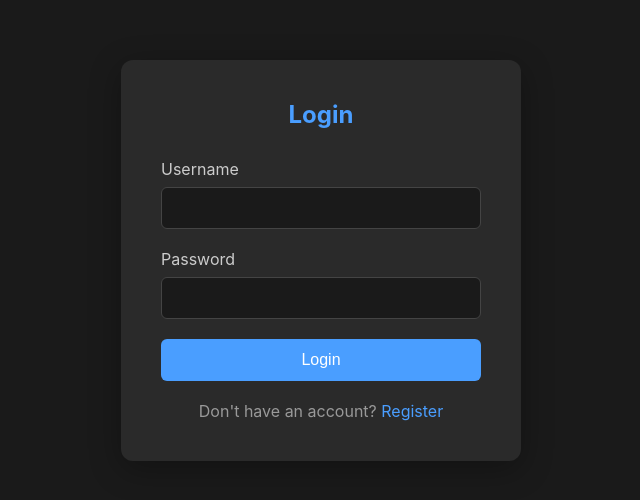
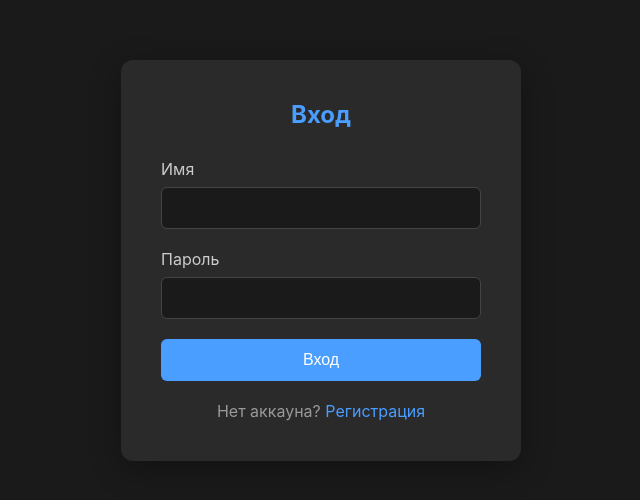
Before and after one commit to Semaff/client-hackathon-autumn-2025, a React (Vite) app: page /#/login in a window 1280 px wide. Before the commit this address led to /login. Shown: the part 140-640 px from the top of the page, without its empty margins (319-959 px from the left). Built offline with nearby package versions, Linux system fonts and the light colour scheme.

Commit message:
i18n: перевел все на русский язык

```diff
--- a/src/App.jsx
+++ b/src/App.jsx
@@ -1,4 +1,4 @@
-import { BrowserRouter as Router, Routes, Route, Navigate } from "react-router-dom";
+import { BrowserRouter as Router, Routes, Route, Navigate, HashRouter } from "react-router-dom";
 import { useState, useEffect } from "react";
 import Login from "./pages/Login";
 import Register from "./pages/Register";
@@ -34,7 +34,7 @@ function App() {
   };
 
   return (
-    <Router>
+    <HashRouter>
       <div className="app-container">
         <Routes>
           {user ? (
@@ -54,7 +54,7 @@ function App() {
           <Route path="*" element={<Navigate to={user ? "/dashboard" : "/login"} />} />
         </Routes>
       </div>
-    </Router>
+    </HashRouter>
   );
 }
 
--- a/src/pages/Dashboard.jsx
+++ b/src/pages/Dashboard.jsx
@@ -55,17 +55,17 @@ function Dashboard({ user, setUser, token, onLogout }) {
   const copyRoomLink = (roomId) => {
     const link = `${window.location.origin}/guest/${roomId}`;
     navigator.clipboard.writeText(link);
-    alert("Room link copied to clipboard!");
+    alert("Ссылка скопирована!");
   };
 
   return (
     <div className="dashboard">
       <div className="dashboard-header">
-        <h1>Welcome, {user.username}!</h1>
+        <h1>Привет, {user.username}!</h1>
         <div className="dashboard-header-btns">
           <button onClick={() => setShowProfile(!showProfile)} className="btn --not-w-full">Профиль</button>
           <button onClick={onLogout} className="btn-secondary">
-            Logout
+            Выход
           </button>
         </div>
       </div>
@@ -75,38 +75,38 @@ function Dashboard({ user, setUser, token, onLogout }) {
       )}
 
       <div className="create-room-section">
-        <h2>Create New Room</h2>
+        <h2>Создать комнату</h2>
         <form onSubmit={handleCreateRoom} className="create-room-form">
           <input
             type="text"
-            placeholder="Enter room name..."
+            placeholder="Введите имя комнаты..."
             value={roomName}
             onChange={(e) => setRoomName(e.target.value)}
             disabled={loading}
           />
           <button type="submit" className="btn" disabled={loading}>
-            {loading ? "Creating..." : "Create Room"}
+            {loading ? "Создание..." : "Создать комнату"}
           </button>
         </form>
       </div>
 
       <div className="rooms-list">
-        <h2>Your Rooms</h2>
+        <h2>Ваши комнаты</h2>
         {rooms.length === 0 ? (
-          <p style={{ color: "#999" }}>No rooms yet. Create your first room!</p>
+          <p style={{ color: "#999" }}>Пока комнат нет. Создайте свою первую!</p>
         ) : (
           rooms.map((room) => (
             <div key={room.id} className="room-item">
               <div className="room-info">
                 <h3>{room.name}</h3>
-                <p>Created: {new Date(room.created_at).toLocaleDateString()}</p>
+                <p>Создана: {new Date(room.created_at).toLocaleDateString()}</p>
               </div>
               <div style={{ display: "flex", gap: "10px" }}>
                 <button onClick={() => copyRoomLink(room.id)} className="btn-secondary">
-                  Copy Link
+                  Скопировать ссылку
                 </button>
                 <a href={`/room/${room.id}`} className="room-link">
-                  Join Room
+                  Присоединиться
                 </a>
               </div>
             </div>
--- a/src/pages/GuestJoin.jsx
+++ b/src/pages/GuestJoin.jsx
@@ -35,26 +35,26 @@ function GuestJoin() {
   };
 
   if (loading) {
-    return <div className="loading">Loading room...</div>;
+    return <div className="loading">Комната загружается...</div>;
   }
 
   if (!roomInfo) {
-    return <div className="loading">Room not found. Please check the link and try again.</div>;
+    return <div className="loading">Комната не найдена. Проверьте ссылку и попробуйте еще раз.</div>;
   }
 
   return (
     <div className="guest-join-page">
       <form className="guest-join-form" onSubmit={handleJoin}>
-        <h2>Join Room</h2>
+        <h2>Присоединиться к комнате</h2>
         <p>
-          You're joining: <strong>{roomInfo.name}</strong>
+          Вы присоединяетесь к: <strong>{roomInfo.name}</strong>
         </p>
 
         <div className="form-group">
-          <label>Your Name</label>
+          <label>Ваше имя</label>
           <input
             type="text"
-            placeholder="Enter your name..."
+            placeholder="Введите ваше имя..."
             value={guestName}
             onChange={(e) => setGuestName(e.target.value)}
             required
@@ -62,7 +62,7 @@ function GuestJoin() {
         </div>
 
         <button type="submit" className="btn">
-          Join as Guest
+          Присоединиться как Гость
         </button>
       </form>
     </div>
--- a/src/pages/Login.jsx
+++ b/src/pages/Login.jsx
@@ -39,12 +39,12 @@ function Login({ onLogin }) {
   return (
     <div className="auth-page">
       <form className="auth-form" onSubmit={handleSubmit}>
-        <h2>Login</h2>
+        <h2>Вход</h2>
 
         {error && <div className="error-message">{error}</div>}
 
         <div className="form-group">
-          <label>Username</label>
+          <label>Имя</label>
           <input
             type="text"
             value={username}
@@ -55,7 +55,7 @@ function Login({ onLogin }) {
         </div>
 
         <div className="form-group">
-          <label>Password</label>
+          <label>Пароль</label>
           <input
             type="password"
             value={password}
@@ -66,11 +66,11 @@ function Login({ onLogin }) {
         </div>
 
         <button type="submit" className="btn" disabled={loading}>
-          {loading ? "Logging in..." : "Login"}
+          {loading ? "Входим..." : "Вход"}
         </button>
 
         <div className="auth-link">
-          Don't have an account? <Link to="/register">Register</Link>
+          Нет аккауна? <Link to="/register">Регистрация</Link>
         </div>
       </form>
     </div>
--- a/src/pages/Register.jsx
+++ b/src/pages/Register.jsx
@@ -13,7 +13,7 @@ function Register({ onRegister }) {
     setError("");
 
     if (password !== confirmPassword) {
-      setError("Passwords do not match");
+      setError("Пароли не совпадают");
       return;
     }
 
@@ -44,7 +44,7 @@ function Register({ onRegister }) {
           onRegister(loginData.user, loginData.token);
         }
       } else {
-        setError(data.error || "Registration failed");
+        setError(data.error || "Ошибка регистрации");
       }
     } catch (err) {
       console.error(err);
@@ -57,12 +57,12 @@ function Register({ onRegister }) {
   return (
     <div className="auth-page">
       <form className="auth-form" onSubmit={handleSubmit}>
-        <h2>Register</h2>
+        <h2>Регистрация</h2>
 
         {error && <div className="error-message">{error}</div>}
 
         <div className="form-group">
-          <label>Username</label>
+          <label>Имя</label>
           <input
             type="text"
             value={username}
@@ -73,7 +73,7 @@ function Register({ onRegister }) {
         </div>
 
         <div className="form-group">
-          <label>Password</label>
+          <label>Пароль</label>
           <input
             type="password"
             value={password}
@@ -84,7 +84,7 @@ function Register({ onRegister }) {
         </div>
 
         <div className="form-group">
-          <label>Confirm Password</label>
+          <label>Повторите пароль</label>
           <input
             type="password"
             value={confirmPassword}
@@ -95,11 +95,11 @@ function Register({ onRegister }) {
         </div>
 
         <button type="submit" className="btn" disabled={loading}>
-          {loading ? "Registering..." : "Register"}
+          {loading ? "Регистрируем..." : "Регистрация"}
         </button>
 
         <div className="auth-link">
-          Already have an account? <Link to="/login">Login</Link>
+          Уже есть аккаунт? <Link to="/login">Вход</Link>
         </div>
       </form>
     </div>
--- a/src/pages/VideoRoom.jsx
+++ b/src/pages/VideoRoom.jsx
@@ -50,9 +50,9 @@ function VideoRoom() {
     <div className="video-room">
       <div className="video-room-header">
         <div className="room-title">
-          <h2>{roomInfo?.name || "Loading..."}</h2>
+          <h2>{roomInfo?.name || "Загрузка..."}</h2>
           <span className="participant-count">
-            {participants.length} participant{participants.length !== 1 ? "s" : ""}
+            {participants.length} participant{participants.length !== 1 ? "ов" : ""}
           </span>
         </div>
 
@@ -67,7 +67,7 @@ function VideoRoom() {
             <MessageSquare />
           </button>
           <button onClick={() => navigate("/")} className="leave-btn">
-            Leave Room
+            Выйти
           </button>
         </div>
       </div>
```
